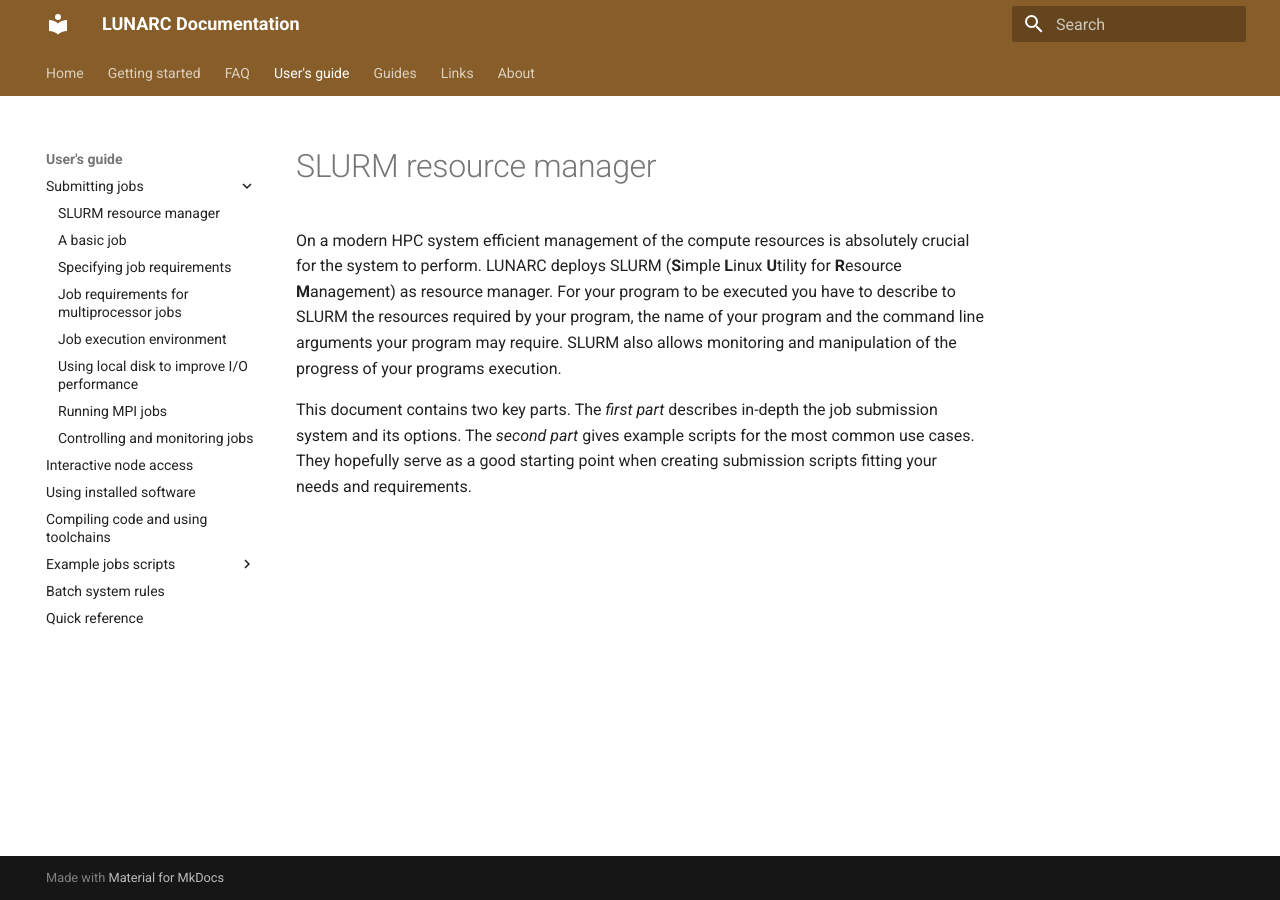
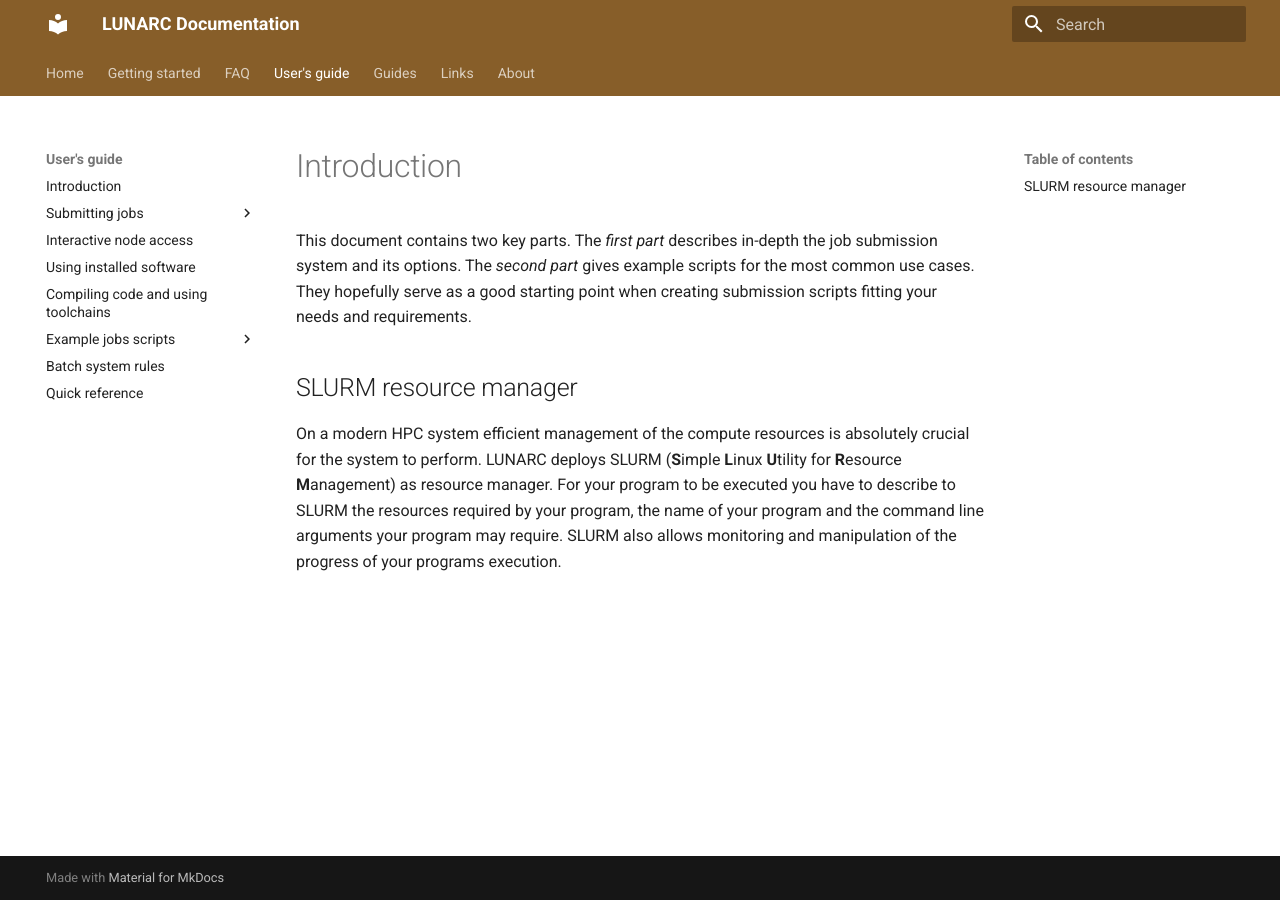
Before and after one commit to lunarc/lunarc_docs, an MkDocs documentation site: the page built from docs/users_guide/users_guide_intro.md, in a window 1280 px wide. Built offline with MkDocs 1.6.1 and Material for MkDocs 9.7.7, drawn with Linux system fonts in a browser that asks for light colours; some of the changed lines change nothing that is shown.

Commit message:
User's guide update
Created introduction page
Added folders for Submitting jobs pages and Example job scripts pages
Updated YML file

```diff
--- a/docs/users_guide/users_guide_intro.md
+++ b/docs/users_guide/users_guide_intro.md
@@ -1,4 +1,13 @@
-# SLURM resource manager
+# Introduction
+
+This document contains two key parts. The [*first
+part*](#job-submission) describes in-depth the job submission system
+and its options. The [*second part*](#example-job-scripts) gives example
+scripts for the most common use cases. They hopefully serve as a good
+starting point when creating submission scripts fitting your needs and
+requirements.
+
+## SLURM resource manager
 
 On a modern HPC system efficient management of the compute resources is
 absolutely crucial for the system to perform. LUNARC deploys
@@ -8,10 +17,3 @@ to be executed you have to describe to SLURM the resources required by
 your program, the name of your program and the command line arguments
 your program may require. SLURM also allows monitoring and manipulation
 of the progress of your programs execution.
-
-This document contains two key parts. The [*first
-part*](#job-submission) describes in-depth the job submission system
-and its options. The [*second part*](#example-job-scripts) gives example
-scripts for the most common use cases. They hopefully serve as a good
-starting point when creating submission scripts fitting your needs and
-requirements.
--- a/mkdocs.yml
+++ b/mkdocs.yml
@@ -14,26 +14,26 @@ nav:
   - Jobs: faq/faq_jobs.md
   - Software: faq/faq_software.md
 - User's guide:
+  - Introduction: users_guide/users_guide_intro.md
   - Submitting jobs:
-    - SLURM resource manager: users_guide/users_guide_intro.md
-    - A basic job: users_guide/users_guide_small_job.md
-    - Specifying job requirements: users_guide/users_guide_resource_all.md
-    - Job requirements for multiprocessor jobs: users_guide/users_guide_resource_multiproc.md
-    - Job execution environment: users_guide/users_guide_env.md
-    - Using local disk to improve I/O performance: users_guide/users_guide_local_disk.md
-    - Running MPI jobs: users_guide/users_guide_mpi_jobs.md
-    - Controlling and monitoring jobs: users_guide/users_guide_job_control.md
+    - A basic job: users_guide/submitting_jobs/users_guide_small_job.md
+    - Specifying job requirements: users_guide/submitting_jobs/users_guide_resource_all.md
+    - Job requirements for multiprocessor jobs: users_guide/submitting_jobs/users_guide_resource_multiproc.md
+    - Job execution environment: users_guide/submitting_jobs/users_guide_env.md
+    - Using local disk to improve I/O performance: users_guide/submitting_jobs/users_guide_local_disk.md
+    - Running MPI jobs: users_guide/submitting_jobs/users_guide_mpi_jobs.md
+    - Controlling and monitoring jobs: users_guide/submitting_jobs/users_guide_job_control.md
   - Interactive node access: users_guide/users_guide_interactive.md
   - Using installed software: users_guide/users_guide_modules.md
   - Compiling code and using toolchains: users_guide/users_guide_modules_toolchains.md
   - Example jobs scripts:
-    - Basic serial jobs: users_guide/users_guide_example_basic_1.md
-    - Multiple serial jobs: users_guide/users_guide_example_multi_serial_1.md
-    - MPI job using 20 tasks per node: users_guide/users_guide_example_mpi_1.md
-    - MPI job using the node local discs: users_guide/users_guide_example_mpi_2.md
-    - MPI jobs using fewer than 20 tasks per node: users_guide/users_guide_example_mpi_3.md
-    - OpenMP jobs using shared memory: users_guide/users_guide_example_openmp_1.md
-    - Hybrid-jobs using threads within an MPI framework: users_guide/users_guide_example_openmp_2.md
+    - Basic serial jobs: users_guide/example_job_scripts/users_guide_example_basic_1.md
+    - Multiple serial jobs: users_guide/example_job_scripts/users_guide_example_multi_serial_1.md
+    - MPI job using 20 tasks per node: users_guide/example_job_scripts/users_guide_example_mpi_1.md
+    - MPI job using the node local discs: users_guide/example_job_scripts/users_guide_example_mpi_2.md
+    - MPI jobs using fewer than 20 tasks per node: users_guide/example_job_scripts/users_guide_example_mpi_3.md
+    - OpenMP jobs using shared memory: users_guide/example_job_scripts/users_guide_example_openmp_1.md
+    - Hybrid-jobs using threads within an MPI framework: users_guide/example_job_scripts/users_guide_example_openmp_2.md
   - Batch system rules: users_guide/users_guide_rules.md
   - Quick reference: users_guide/users_guide_quick_reference.md
 - Guides:
```
Also changed, not shown: docs/users_guide/example_job_scripts/users_guide_example_basic_1.md (renamed from docs/users_guide/users_guide_example_basic_1.md), docs/users_guide/example_job_scripts/users_guide_example_mpi_1.md (renamed from docs/users_guide/users_guide_example_mpi_1.md), docs/users_guide/example_job_scripts/users_guide_example_mpi_2.md (renamed from docs/users_guide/users_guide_example_mpi_2.md), docs/users_guide/example_job_scripts/users_guide_example_mpi_3.md (renamed from docs/users_guide/users_guide_example_mpi_3.md), docs/users_guide/example_job_scripts/users_guide_example_multi_serial_1.md (renamed from docs/users_guide/users_guide_example_multi_serial_1.md), docs/users_guide/example_job_scripts/users_guide_example_openmp_1.md (renamed from docs/users_guide/users_guide_example_openmp_1.md), docs/users_guide/example_job_scripts/users_guide_example_openmp_2.md (renamed from docs/users_guide/users_guide_example_openmp_2.md), docs/users_guide/submitting_jobs/users_guide_env.md (renamed from docs/users_guide/users_guide_env.md), docs/users_guide/submitting_jobs/users_guide_job_control.md (renamed from docs/users_guide/users_guide_job_control.md), docs/users_guide/submitting_jobs/users_guide_local_disk.md (renamed from docs/users_guide/users_guide_local_disk.md), docs/users_guide/submitting_jobs/users_guide_mpi_jobs.md (renamed from docs/users_guide/users_guide_mpi_jobs.md), docs/users_guide/submitting_jobs/users_guide_resource_all.md (renamed from docs/users_guide/users_guide_resource_all.md), docs/users_guide/submitting_jobs/users_guide_resource_multiproc.md (renamed from docs/users_guide/users_guide_resource_multiproc.md), docs/users_guide/submitting_jobs/users_guide_small_job.md (renamed from docs/users_guide/users_guide_small_job.md).
